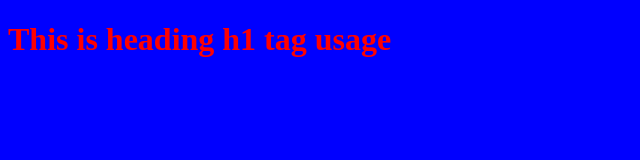
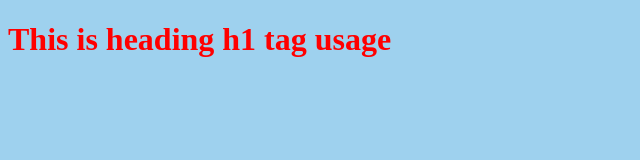
Before and after one commit to rawalgithub/test, a plain HTML site: page index.html in a window 1280 px wide. Shown: the whole page, without its empty margins (0-640 px from the left). Drawn offline with Linux system fonts and the light colour scheme.

Commit message:
body backgorund color changed to blue

```diff
--- a/style.css
+++ b/style.css
@@ -1,5 +1,5 @@
 body{
-    background:blue;
+    background:rgb(158, 209, 238);
 }
 
 
```
